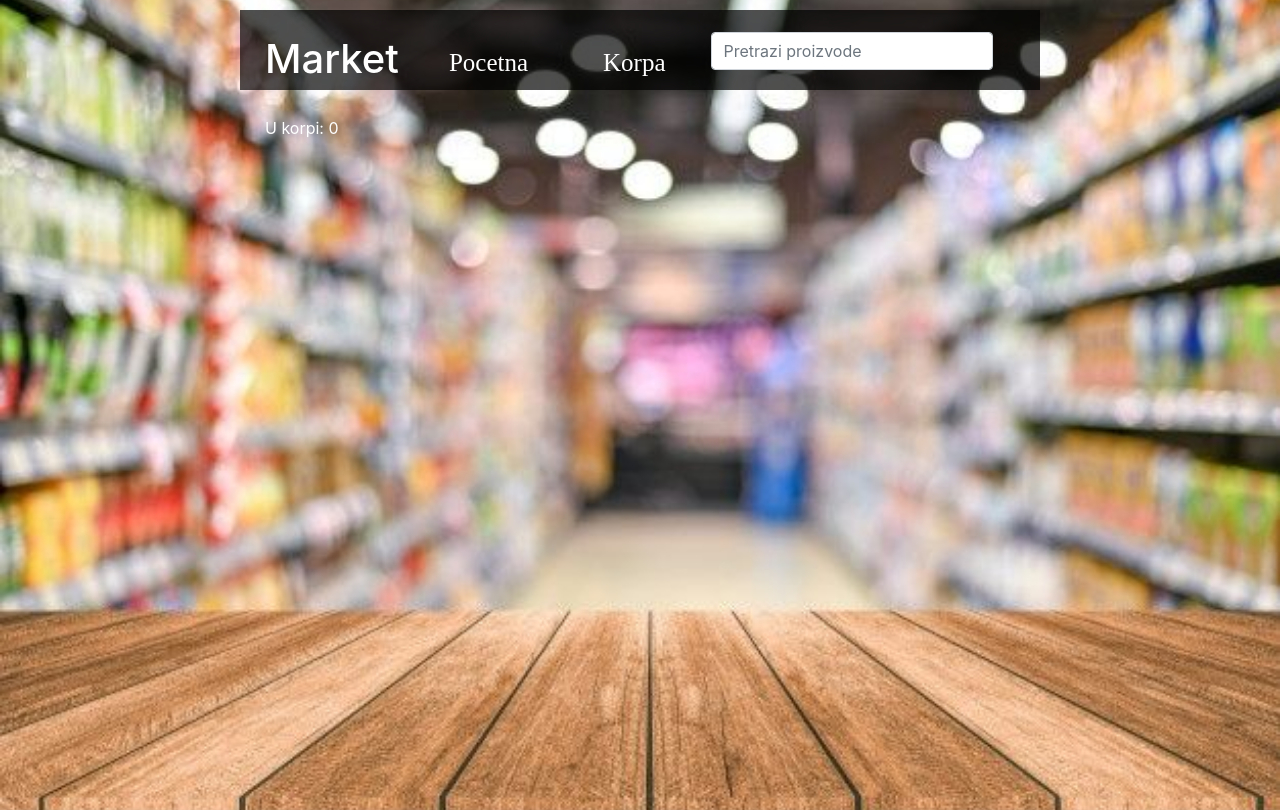
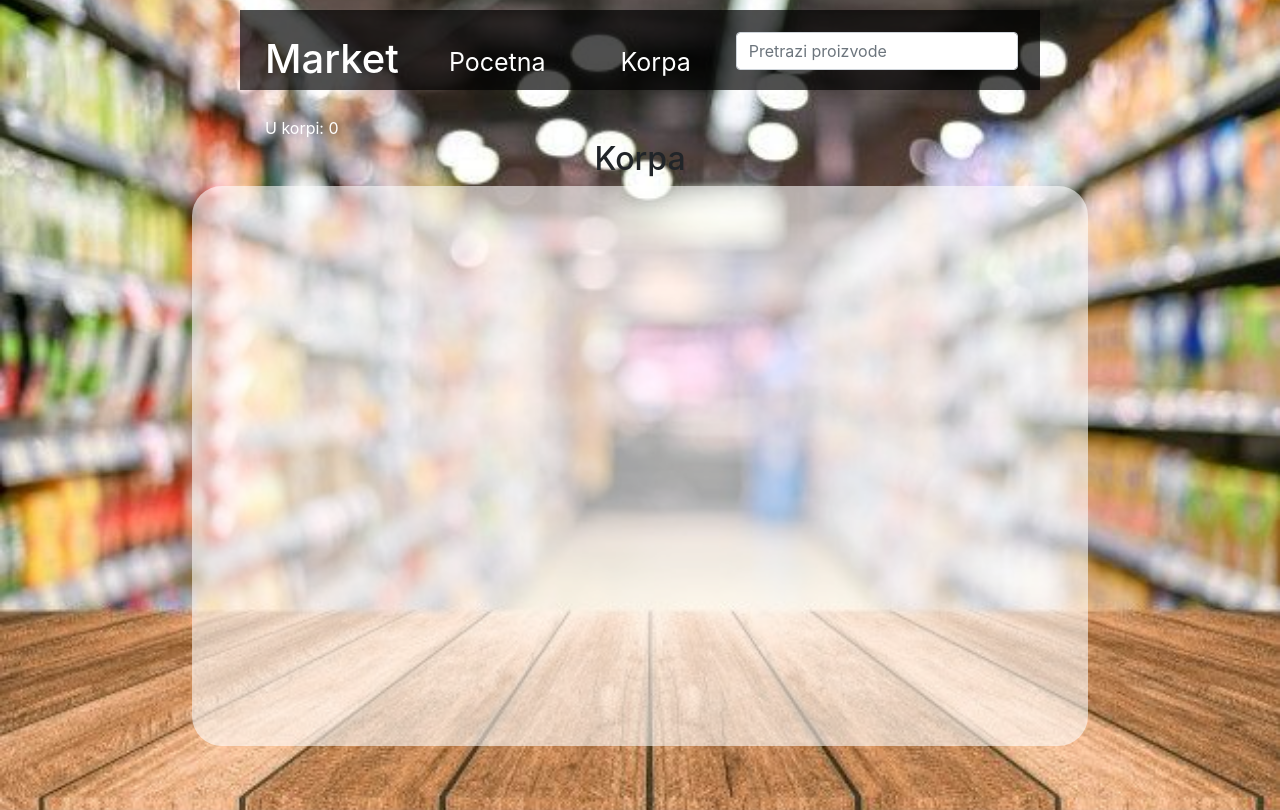
Before and after one commit to TijanaSSS/React_market, a React (Create React App) app: page /korpa in a window 1280 px wide. Built offline with nearby package versions, Linux system fonts and the light colour scheme.

Commit message:
korpa strana

```diff
--- a/src/App.js
+++ b/src/App.js
@@ -1,6 +1,7 @@
 import './App.css';
 import './css/NavMenu.css'
 import './css/Pocetna.css'
+import './css/KorpaStrana.css'
 import {BrowserRouter, Routes, Route} from "react-router-dom";
 import Pocetna from "./pages/Pocetna";
 import Korpa from "./pages/Korpa";
@@ -20,7 +21,7 @@ function App() {
             opis: 'hleb',
             cena: 50,
             kolicina: 1,
-            jedinicaMere: 'kol',
+            jedinicaMere: 'kom',
             img: 'img/hleb.jpg',
             kolicinaUkorpi: 0
         }, {
@@ -77,6 +78,7 @@ function App() {
         })
 
         setKorpa(proizvodi.filter((proizvod) => (proizvod.kolicinaUkorpi > 0)));
+        setKorpaView(korpa)
         setBrojProizvodaKorpa(brojProizvodaKorpa + 1);
 
 
@@ -91,6 +93,7 @@ function App() {
         })
 
         setKorpa(proizvodi.filter((proizvod) => (proizvod.kolicinaUkorpi > 0)));
+        setKorpaView(korpa)
 
         if (brojProizvodaKorpa > 0) {
             setBrojProizvodaKorpa(brojProizvodaKorpa - 1);
@@ -117,7 +120,7 @@ function App() {
                 <Routes>
 
                     <Route path='/' element={<Pocetna proizvodi={proizvodiView} dodajUKorpu={dodajUKorpu} izbaciIzKorpe={izbaciIzKorpe}/>}/>
-                    <Route path='/korpa' element={<Korpa/>}/>
+                    <Route path='/korpa' element={<Korpa proizvodiUKorpi={korpaView}/>}/>
                     <Route path='/*' element={<NotFound/>}/>
 
                 </Routes>
--- /dev/null
+++ b/src/components/ProizvodKorpa.jsx
@@ -0,0 +1,14 @@
+import React from 'react';
+
+function ProizvodKorpa({proizvod}) {
+    return (
+        <div className='proizvod'>
+            <div className="card">
+                <h5 className="card-title">{proizvod.naziv}</h5>
+                <p className="card-body">Kolicina: {proizvod.kolicinaUkorpi} {proizvod.jedinicaMere} x {proizvod.cena}din = {proizvod.kolicinaUkorpi*proizvod.cena}din</p>
+            </div>
+        </div>
+    )
+}
+
+export default ProizvodKorpa;
--- /dev/null
+++ b/src/css/KorpaStrana.css
@@ -0,0 +1,17 @@
+.korpaStrana{
+    width: 80vw;
+    margin-left: auto;
+    margin-right: auto;
+}
+
+.container-korpa{
+    width: 70vw;
+    margin: auto;
+    border-radius: 30px;
+    display: flex;
+    justify-content: center;
+    background-color: rgba(255, 255, 255, 0.59);
+    overflow:scroll;
+    overflow-x:hidden;
+    height: 70vh;
+}
--- a/src/css/NavMenu.css
+++ b/src/css/NavMenu.css
@@ -38,8 +38,6 @@ h1{
 li a, li h1 {
     text-decoration: none;
     color: #fff;
-    font-family: 'quicksand','cursive';
-    font-weight: lighter;
     font-size: 25px;
     transition: 1s;
     padding: 25px;
--- a/src/pages/Korpa.jsx
+++ b/src/pages/Korpa.jsx
@@ -1,9 +1,17 @@
 import React from 'react';
+import ProizvodKorpa from "../components/ProizvodKorpa";
 
-function Korpa(){
+function Korpa({proizvodiUKorpi}){
     return(
-        <div>
-
+        <div className='korpaStrana'>
+            <h2 className='naslovStrane'>Korpa</h2>
+            <div className='container-korpa'>
+                <div className="proizvodi">
+                    {proizvodiUKorpi.map((proizvod)=>(
+                        <ProizvodKorpa key={proizvod.id} proizvod={proizvod} />
+                    ))}
+                </div>
+            </div>
         </div>
     )
 }
--- a/src/pages/Pocetna.jsx
+++ b/src/pages/Pocetna.jsx
@@ -8,7 +8,7 @@ function Pocetna({proizvodi,dodajUKorpu,izbaciIzKorpe}){
            <div className='container'>
                <div className='proizvodi'>
                    {proizvodi.map((proizvod) => (
-                       <Proizvod proizvod={proizvod} dodajUKorpu={dodajUKorpu} izbaciIzKorpe={izbaciIzKorpe} />
+                       <Proizvod key={proizvod.id} proizvod={proizvod} dodajUKorpu={dodajUKorpu} izbaciIzKorpe={izbaciIzKorpe} />
                    ))}
                </div>
            </div>
```
